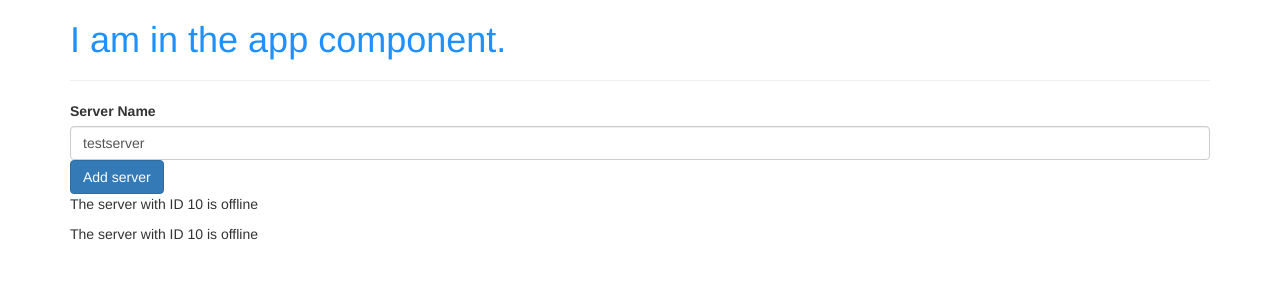
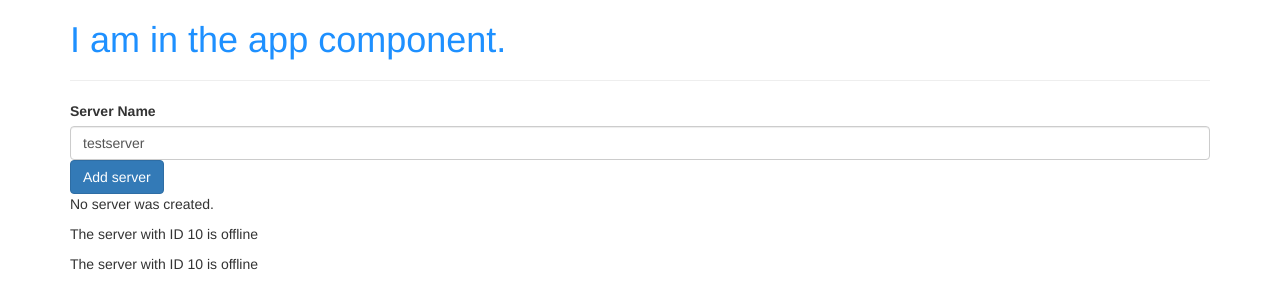
Before and after one commit to jitendrajangid45/angularTraining, an Angular app: page / in a window 1280 px wide. Shown: the top 308 px of the page. Built offline with nearby package versions, Linux system fonts and the light colour scheme.

Commit message:
enhancing ngif with else condition

```diff
--- a/src/app/servers/servers.component.html
+++ b/src/app/servers/servers.component.html
@@ -14,6 +14,9 @@
 <button class="btn btn-primary" [disabled]="!allowNewServer" (click)="onCreateServer()">Add server</button>
 <!-- <p [innerText]="allowNewServer"></p> -->
 <!-- <p>{{serverCreationStatus}}</p> -->
-<p *ngIf="serverCreated">Server was created, server name is {{serverName}}</p>
+<p *ngIf="serverCreated; else noServer">Server was created, server name is {{serverName}}</p>
+<ng-template #noServer>
+    <p>No server was created.</p>
+</ng-template>
 <app-server></app-server>
 <app-server></app-server>
```
